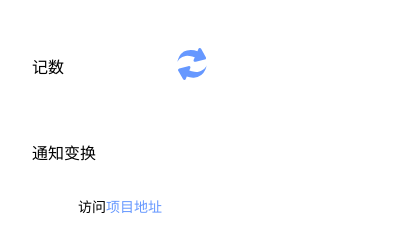
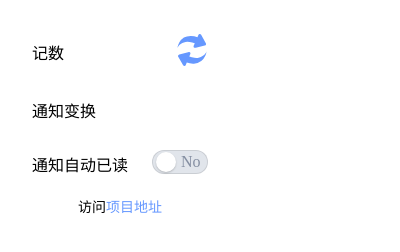
Before and after one commit to FrankWang117/PingTool, a browser extension: page popup/index.html in a window 400 px wide. Drawn offline with Linux system fonts and the light colour scheme.

Commit message:
feat(notify-read): add switch

```diff
--- a/popup/index.css
+++ b/popup/index.css
@@ -1,6 +1,8 @@
 /**
  * variables
  */
+@import './switch.css';
+
 :root {
     --base-space: 4px;
 }
@@ -53,8 +55,10 @@ p a {
 .result {
     border: 1px solid #ddd;
     padding: 4px;
-    animation-duration: 1.2s;
-    animation-name: slidein;
+    -webkit-animation-duration: 1.2s;
+            animation-duration: 1.2s;
+    -webkit-animation-name: slidein;
+            animation-name: slidein;
 }
 
 .result-content {
@@ -97,6 +101,18 @@ p {
     color: #6698ff;
 }
 
+@-webkit-keyframes slidein {
+    from {
+        margin-left: 100%;
+        width: 166px;
+    }
+
+    to {
+        margin-left: 0%;
+        width: 166px;
+    }
+}
+
 @keyframes slidein {
     from {
         margin-left: 100%;
--- a/popup/index.html
+++ b/popup/index.html
@@ -35,6 +35,13 @@
           </p>
         </div> -->
         <p class="item item-bell">通知变换</p>
+        <p class="item item-notify">
+          <span class="title">通知自动已读</span>
+          <span class="checkbox-wrapper">
+            <input class='tgl tgl-ios' id='toggle-read' type='checkbox'>
+            <label class='tgl-btn' for='toggle-read'></label>
+          </span>
+        </p>
       </div>
 
       <p class="address">
--- /dev/null
+++ b/popup/switch.css
@@ -0,0 +1,108 @@
+
+  /*--------------*/
+
+  .checkbox-wrapper {
+    --blue: #0D7EFF;
+    --g08: #E1E5EB;
+    --g04: #848ea1;
+  }
+
+  .checkbox-wrapper .tgl {
+    display: none;
+  }
+  .checkbox-wrapper .tgl,
+  .checkbox-wrapper .tgl:after,
+  .checkbox-wrapper .tgl:before,
+  .checkbox-wrapper .tgl *,
+  .checkbox-wrapper .tgl *:after,
+  .checkbox-wrapper .tgl *:before,
+  .checkbox-wrapper .tgl + .tgl-btn {
+    box-sizing: border-box;
+  }
+  .checkbox-wrapper .tgl::-moz-selection, .checkbox-wrapper .tgl:after::-moz-selection, .checkbox-wrapper .tgl:before::-moz-selection, .checkbox-wrapper .tgl *::-moz-selection, .checkbox-wrapper .tgl *:after::-moz-selection, .checkbox-wrapper .tgl *:before::-moz-selection, .checkbox-wrapper .tgl + .tgl-btn::-moz-selection {
+    background: none;
+  }
+  .checkbox-wrapper .tgl::selection,
+  .checkbox-wrapper .tgl:after::selection,
+  .checkbox-wrapper .tgl:before::selection,
+  .checkbox-wrapper .tgl *::selection,
+  .checkbox-wrapper .tgl *:after::selection,
+  .checkbox-wrapper .tgl *:before::selection,
+  .checkbox-wrapper .tgl + .tgl-btn::selection {
+    background: none;
+  }
+  .checkbox-wrapper .tgl + .tgl-btn {
+    outline: 0;
+    display: inline-block;
+    width: 56px;
+    height: 24px;
+    position: relative;
+    cursor: pointer;
+    -webkit-user-select: none;
+       -moz-user-select: none;
+        -ms-user-select: none;
+            user-select: none;
+    font-size: 16px;
+    font-weight: 400;
+    color: #fff;
+  }
+  .checkbox-wrapper .tgl + .tgl-btn:after,
+  .checkbox-wrapper .tgl + .tgl-btn:before {
+    position: relative;
+    display: block;
+    content: "";
+    width: 20px;
+    height: 20px;
+  }
+  .checkbox-wrapper .tgl + .tgl-btn:after {
+    left: 2px;
+    top: 0px;
+  }
+  .checkbox-wrapper .tgl + .tgl-btn:before {
+    display: inline;
+    position: absolute;
+    top: 3px;
+  }
+  .checkbox-wrapper .tgl:checked + .tgl-btn:after {
+    left: 61.5%;
+  }
+
+  .checkbox-wrapper .tgl-ios + .tgl-btn {
+    background: var(--g08);
+    border-radius: 20rem;
+    padding: 2px;
+    transition: all 0.4s ease;
+    box-shadow: inset 0 0 0 1px rgba(0, 0, 0, 0.1);
+  }
+  .checkbox-wrapper .tgl-ios + .tgl-btn:after {
+    border-radius: 50%;
+    background: #fff;
+    transition: left 0.3s cubic-bezier(0.175, 0.885, 0.32, 1.275), padding 0.3s ease, margin 0.3s ease;
+    box-shadow: 0 1px 2px 0 rgba(0, 0, 0, 0.2);
+  }
+  .checkbox-wrapper .tgl-ios + .tgl-btn:before {
+    content: "No";
+    left: 29px;
+    color: var(--g04);
+    transition: left 0.3s cubic-bezier(0.175, 0.885, 0.32, 1.275);
+  }
+  .checkbox-wrapper .tgl-ios + .tgl-btn:active {
+    box-shadow: inset 0 0 0 30px rgba(0, 0, 0, 0.1);
+  }
+  .checkbox-wrapper .tgl-ios + .tgl-btn:active:after {
+    padding-right: 0.4em;
+  }
+  .checkbox-wrapper .tgl-ios:checked + .tgl-btn {
+    background: var(--blue);
+  }
+  .checkbox-wrapper .tgl-ios:checked + .tgl-btn:active {
+    box-shadow: inset 0 0 0 30px rgba(0, 0, 0, 0.1);
+  }
+  .checkbox-wrapper .tgl-ios:checked + .tgl-btn:active:after {
+    margin-left: -0.4em;
+  }
+  .checkbox-wrapper .tgl-ios:checked + .tgl-btn:before {
+    content: "Yes";
+    left: 6px;
+    color: #fff;
+  }
```
